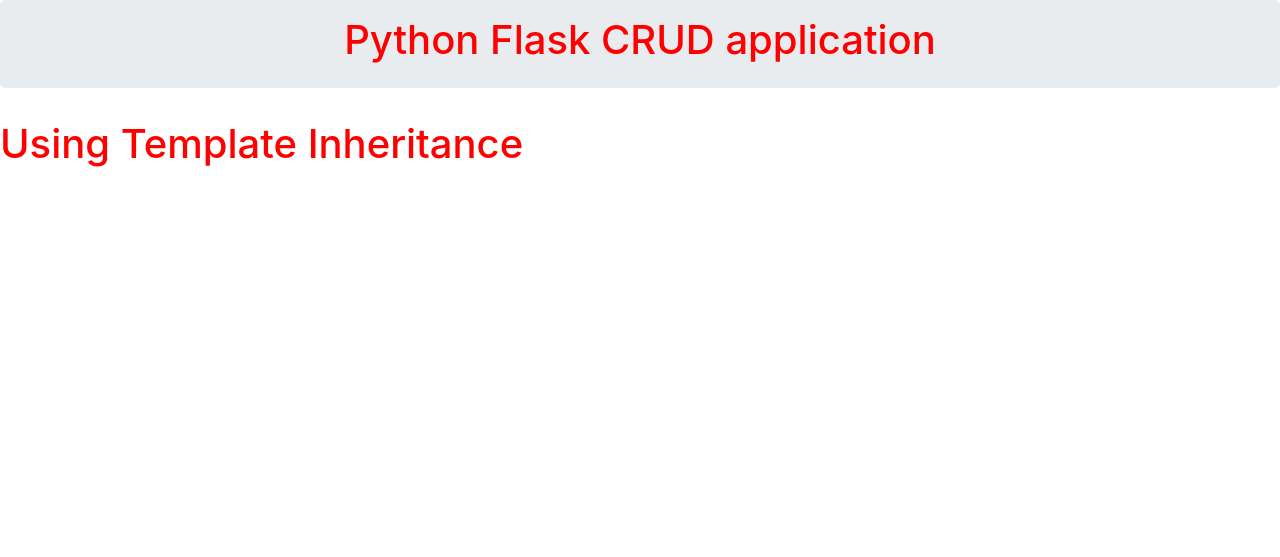
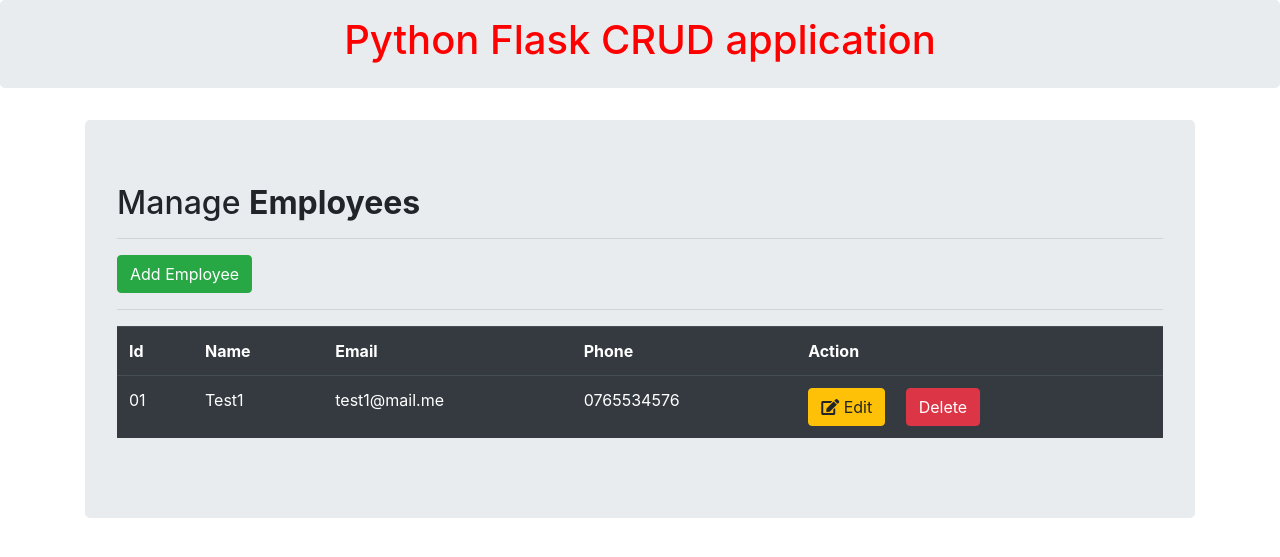
Before and after one commit to Barnez299/flaskcrud, a Flask app: page / in a window 1280 px wide. Shown: the top 557 px of the page. Run offline with Flask 2, Linux system fonts and the light colour scheme; some libraries are stand-ins or nearby versions.

Commit message:
initial design and layout

```diff
--- a/templates/index.html
+++ b/templates/index.html
@@ -1,5 +1,52 @@
-{% extends 'base.html' %} {% include 'header.html' %} {% block title %}Home{% endblock %} {% block body %}
+{% extends 'base.html' %}
 
-<h1>Using Template Inheritance</h1>
+{% include 'header.html' %}
+
+{% block title %} Home {% endblock %}
+
+
+{% block body %}
+
+
+<div class="container">
+    <div class="row">
+        <div class="col md-12">
+            <div class="jumbotron">
+                <h2 class="display-5">Manage <b>Employees</b></h2>
+                <hr>
+                <a class="btn btn-success btn-md" href="Jumbo action link" role="button" data-toggle="modal" data-target="mymodal">Add Employee</a>
+                <hr>
+                <table class="table tabel-hover table-dark">
+                    <tr>
+                        <th>Id</th>
+                        <th>Name</th>
+                        <th>Email</th>
+                        <th>Phone</th>
+                        <th>Action</th>
+                    </tr>
+
+                    <tr>
+                        <td>01</td>
+                        <td>Test1</td>
+                        <td>test1@mail.me</td>
+                        <td>0765534576</td>
+                        <td>
+                            <a href="" class="btn btn-warning btn-xs" data-toggle="modal" data-target="#modaledit"><i class="fas fa-edit    "></i> Edit</a>
+
+                            <a href="" class="btn btn-danger btn-xs ml-3" onclick="return confirm('Are you sure you want to delete?')">Delete</a>
+                        </td>
+
+                    </tr>
+
+            </div>
+        </div>
+    </div>
+
+
+
+</div>
+
+
+
 
 {% endblock %}
```
